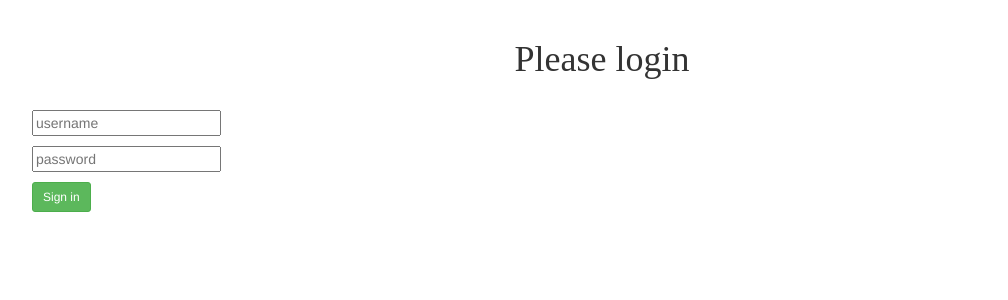
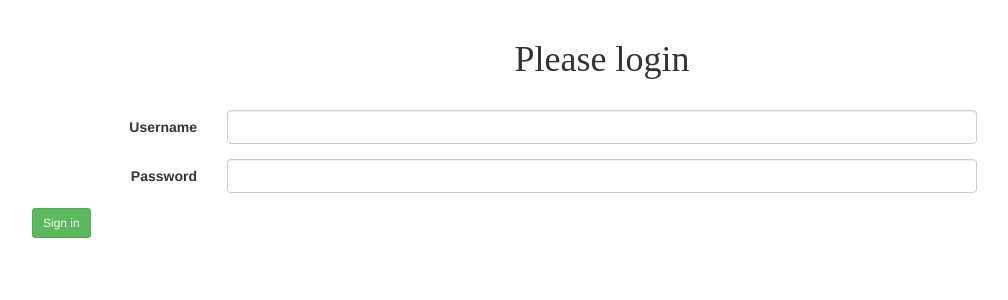
Before and after one commit to yeramirez/practice-flask, a Flask app: page /login in a window 1280 px wide. Shown: the part 52-352 px from the top of the page, without its empty margins (38-1046 px from the left). Run offline with Flask 2, Linux system fonts and the light colour scheme; some libraries are stand-ins or nearby versions.

Commit message:
Login works

```diff
--- a/app.py
+++ b/app.py
@@ -6,8 +6,8 @@ import hashlib
 from form import LoginForm
 from python_mysql_dbselect import select_user
 from python_mysql_dbinsert import insert_user
-from werkzeug.security import generate_password_hash, \
-     check_password_hash
+import hashlib
+import xml.etree.ElementTree as ET
 
 app = Flask(__name__)
 
@@ -31,6 +31,8 @@ def login_required(f):
 @app.route('/')
 @login_required
 def home():
+	# tree = ET.parse('country_data.xml')
+	# root = tree.getroot()
 	return render_template('index.html')
 
 
@@ -49,7 +51,7 @@ def register():
 
 	if request.method == 'POST':
 		uname = request.form['username']
-		pword = generate_password_hash(request.form['password'])
+		pword = hashlib.md5(request.form['password']).hexdigest()
 		emall = request.form['email']
 
 		insert_user(uname, pword, emall)
@@ -67,16 +69,25 @@ def login():
 
 	if request.method == 'POST':
 		uname = request.form['username']
-		pword = generate_password_hash(request.form['password'])
+		pword = request.form['password']
 
 		if form.validate_on_submit():
+
 			userSelected = select_user(uname)
-			if request.form['username'] != userSelected[0] or request.form['password'] != userSelected[1]:
-				error = 'Invalid Credentials. Please try again.'
-			else:
+			newPword = hashlib.md5(pword).hexdigest()
+
+			userInfo = []
+
+			for user in userSelected:
+				userInfo.append(str(user))
+
+			if str(uname) == userInfo[1] and str(newPword) == userInfo[2]:
 				session['logged_in'] = True
 				flash('You were logged in!')
 				return redirect(url_for('home'))
+			else:
+				error = 'Invalid Credentials. Please try again.'
+
 		else:
 			render_template('login.html', form=form, error=error)
 	return render_template('login.html', form=form, error=error)
--- a/templates/login.html
+++ b/templates/login.html
@@ -4,10 +4,12 @@
 
 <h1>Please login</h1>
 <br>
-<form class="form-signin" role="form" method="post" action="">
+<form class="form-horizontal" role="form" method="post" action="">
   {{ form.csrf_token }}
-  <p>
-    {{ form.username(placeholder="username") }}
+  <div class="form-group">
+    <label class="col-lg-2 control-label">Username</label>
+      <div class="col-md-8">
+        {{ form.username(class="form-control") }}
         <span class="error">
           {% if form.username.errors %}
             {% for error in form.username.errors %}
@@ -15,9 +17,12 @@
             {% endfor %}
           {% endif %}
         </span>
-  </p>
-  <p>
-  {{ form.password(placeholder="password") }}
+      </div>
+  </div>
+  <div class="form-group">
+    <label class="col-lg-2 control-label">Password</label>
+      <div class="col-md-8">
+        {{ form.password(class="form-control") }}
           <span class="error">
             {% if form.password.errors %}
               {% for error in form.password.errors %}
@@ -25,7 +30,8 @@
               {% endfor %}
             {% endif %}
           </span>
-  </p>
+      </div>
+  </div>
   <button class="btn btn-sm btn-success" type="submit">Sign in</button><br><br>
 </form>
 
--- a/templates/register.html
+++ b/templates/register.html
@@ -28,7 +28,7 @@
     <div class="form-group">
       <div class="col-md-8 col-lg-offset-2">
         <button type="reset" class="btn btn-default">Reset</button>
-        <button type="submit" class="btn btn-success">Login</button>
+        <button type="submit" class="btn btn-success">Register</button>
       </div>
     </div>
 </form>
```
Also changed, not shown: python_mysql_dbselect.py (+10 -12 lines), templates/base.html (+8 -6 lines), templates/index.html (+6 -8 lines), 1 other file. Lines whose indentation alone changed are shown as unchanged.
